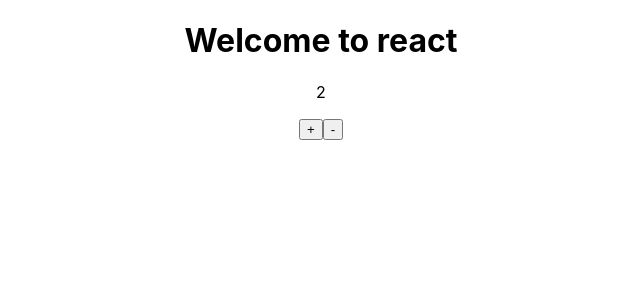
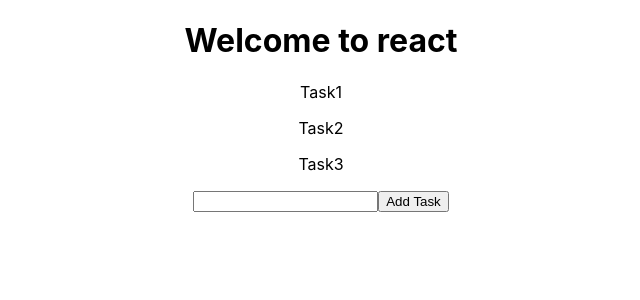
Before and after one commit to hovhannisyan-code/react-tutorial, a React (Create React App) app: page / in a window 1280 px wide. Shown: the top 300 px of the page, without its empty margins (319-959 px from the left). Built offline with nearby package versions, Linux system fonts and the light colour scheme.

Commit message:
Homework Lesson5

```diff
--- a/src/App.js
+++ b/src/App.js
@@ -1,6 +1,6 @@
 import './App.css';
 import Welcome from './Components/Welcome';
-import Counter from './Components/Counter';
+import ToDo from './Components/ToDo';
 
 function App() {
 
@@ -9,7 +9,7 @@
       <div className="welcome">
         <Welcome />
       </div>
-      <Counter counter={2} />
+      <ToDo />
     </div>
   );
 }
--- /dev/null
+++ b/src/Components/Task.jsx
@@ -0,0 +1,7 @@
+function Task({task}) {
+    return (
+        <p>{task}</p>
+    )
+
+}
+export default Task;
--- /dev/null
+++ b/src/Components/ToDo.jsx
@@ -0,0 +1,30 @@
+import { Component } from "react";
+import Task from "./Task";
+class ToDo extends Component {
+    constructor(props) {
+        super();
+        this.state = {
+            tasks: ['Task1', 'Task2', 'Task3']
+        }
+    }
+    render() {
+        const tasks = this.state.tasks.map((task, index) => {
+            return (
+                <Task key={index} task={task} />
+            )
+        })
+        return (
+            <div className="todo-list">
+                <div className="tasks">
+                    {tasks}
+                </div>
+                <div>
+                    <input type="text" name="task_name" />
+                    <button>Add Task</button>
+                </div>
+            </div>
+
+        )
+    }
+}
+export default ToDo;
```
Also changed, not shown: 1 other file (tests, documents, lock files or other folders).
